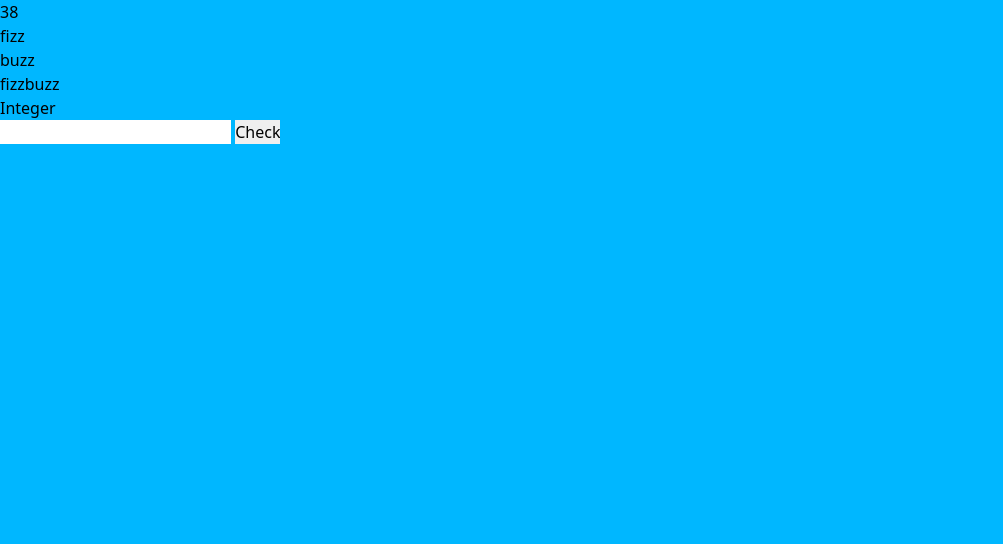
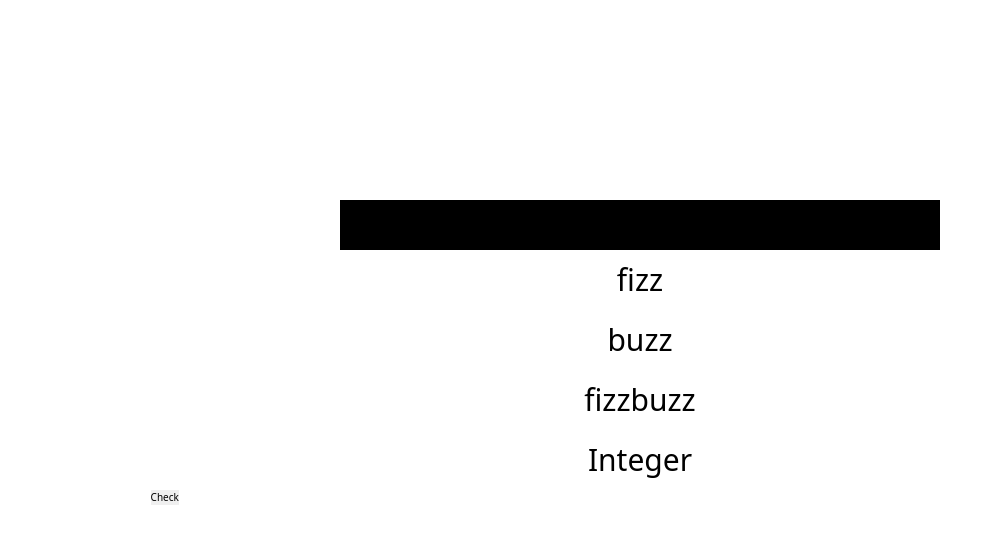
Before and after one commit to HannaSwDn/fizz_buzz_hanna, a website: page src/index.html in a window 1280 px wide. Shown: the whole page, without its empty margins (0-1003 px from the left). Drawn offline with nearby package versions, Linux system fonts and the light colour scheme.

Commit message:
Adding bar that shows how much time is left (timer)

```diff
--- a/src/css/style.css
+++ b/src/css/style.css
@@ -1,4 +1,19 @@
-body {
-  background-color: #00b7ff; }
+html {
+  font-size: 10px;
+}
 
-/*# sourceMappingURL=style.css.map */
+.h-50 {
+  height: 50px;
+}
+
+.w-600 {
+  width: 600px;
+}
+
+.text-10xl {
+  font-size: 10rem;
+}
+
+#bar {
+  width: 600px;
+}
--- a/src/index.html
+++ b/src/index.html
@@ -11,19 +11,29 @@
 </head>
 <body class="bg-green-light">
 
-    <p id="display_number"></p>
-    <p id="fizz">fizz</p>
-    <p id="buzz">buzz</p>
-    <p id="fizzbuzz">fizzbuzz</p>
-    <p id="integer">Integer</p>
+    <p id="display_number" class="text-center text-white leading-loose text-10xl"></p>
+
+    <div id="bar_box" class="h-50 w-600 bg-white m-auto">
+        <div id="bar" class="h-50 bg-black"></div>
+    </div>
+
+    <p id="fizz" class="text-center leading-loose text-5xl cursor-pointer">fizz</p>
+    <p id="buzz" class="text-center leading-loose text-5xl cursor-pointer">buzz</p>
+    <p id="fizzbuzz" class="text-center leading-loose text-5xl cursor-pointer">fizzbuzz</p>
+    <p id="integer" class="text-center leading-loose text-5xl cursor-pointer">Integer</p>
     <input type="text" id="value">
     <input type="submit" value="Check" id="button">
     <div id="display_answer"></div>
 
+<!-- Audio -->
+<audio src="audio/pling.mp3" id="pling" />
 <!-- JavaScript -->
 <script src="js/fizz-buzz.js"></script>
     <script>
         document.addEventListener('DOMContentLoaded', () => {
+            let barBox = document.getElementById('bar_box')
+            let bar = document.getElementById('bar')
+            let audio = document.getElementById('pling')
             let fizz = document.getElementById('fizz')
             let buzz = document.getElementById('buzz')
             let fizzbuzz = document.getElementById('fizzbuzz')
--- a/src/js/fizz-buzz.js
+++ b/src/js/fizz-buzz.js
@@ -2,6 +2,8 @@
 
 // global variables
 let fizzBuzzValue
+let points
+
 function FizzBuzz() {
     this.check = (number) => {
         if (number % 15 == 0) {
@@ -22,6 +24,12 @@ function FizzBuzz() {
         number = Math.floor(Math.random() * 100 + 1)
         document.getElementById('display_number').innerHTML = number
         fizzBuzz.check(number)
+        bar.style.width = '600px'
+    }
+    this.setWidth = () => {
+        bar.style.transitionDuration = '3s'
+        bar.style.transitionTimingFunction = 'linear'
+        bar.style.width = '0px'
     }
 }
 
@@ -31,8 +39,16 @@ fizzBuzz.generateNumber()
 const checkGuess = () => {
     if (fizzBuzzValue == userGuess) {
         console.log('you guessed right')
+        pling.play()
+        fizzBuzz.generateNumber()
+        bar.style.transitionDuration = '0s'
+        bar.style.width = '600px'
+        setTimeout(function(){
+            fizzBuzz.setWidth()
+        }, 20);
     } else {
         console.log('you guessed wrong')
+        points = 0
     }
 }
 
```
Also changed, not shown: 5 other files.
